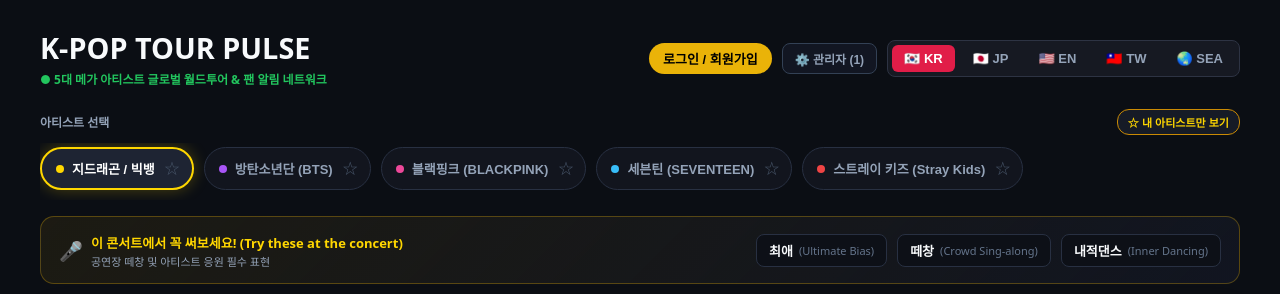
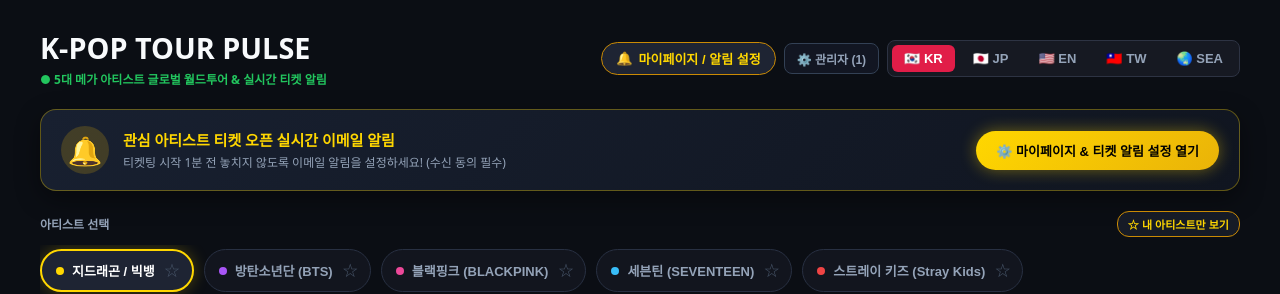
Before and after one commit to PeterPark2021/kpop-map, a React (Vite) app: page / in a window 1280 px wide. Shown: the top 294 px of the page. Built offline with nearby package versions, Linux system fonts and the light colour scheme; no server answers; the database is empty.

Commit message:
feat(ui): 메인 화면 중앙에 티켓 알림 배너 영구 배치 및 마이페이지 원클릭 연동

```diff
--- a/src/App.tsx
+++ b/src/App.tsx
@@ -26,7 +26,7 @@
   const [toastMessage, setToastMessage] = useState<string | null>(null);
 
   // 일반 사용자 상태 & 모달 제어
-  const [userProfile, setUserProfile] = useState<UserProfile | null>(null);
+  const [userProfile, setUserProfile] = useState<UserProfile | null>(userService.getCurrentProfile());
   const [isAuthModalOpen, setIsAuthModalOpen] = useState(false);
   const [isProfileModalOpen, setIsProfileModalOpen] = useState(false);
   const [filterOnlyFavorites, setFilterOnlyFavorites] = useState(false);
@@ -37,19 +37,16 @@
   const [isAdminOpen, setIsAdminOpen] = useState(false);
 
   useEffect(() => {
-    const unsub = tourService.subscribeToLanguageContent((items) => {
-      if (items && items.length > 0) {
-        setAllLangContent(items);
-      }
+    const unsubLang = tourService.subscribeToLanguageContent((items) => {
+      if (items && items.length > 0) setAllLangContent(items);
     });
-    return () => unsub();
-  }, []);
-
-  useEffect(() => {
-    const unsub = userService.subscribe((profile) => {
+    const unsubUser = userService.subscribe((profile) => {
       setUserProfile(profile);
     });
-    return () => unsub();
+    return () => {
+      unsubLang();
+      unsubUser();
+    };
   }, []);
 
   const showToast = (msg: string) => {
@@ -57,10 +54,16 @@
     setTimeout(() => setToastMessage(null), 3500);
   };
 
+  const handleOpenProfileModal = () => {
+    if (!userProfile) {
+      userService.loginDemoUser('K-POP 열정팬');
+    }
+    setIsProfileModalOpen(true);
+  };
+
   const handleToggleFavorite = async (artistId: string) => {
     if (!userProfile) {
-      setIsAuthModalOpen(true);
-      return;
+      userService.loginDemoUser('K-POP 열정팬');
     }
     const isNowFav = await userService.toggleFavoriteArtist(artistId);
     showToast(isNowFav ? '⭐ 관심 아티스트로 등록되었습니다!' : '관심 아티스트 등록이 해제되었습니다.');
@@ -155,14 +158,14 @@
       {isAuthModalOpen && (
         <UserAuthModal
           onClose={() => setIsAuthModalOpen(false)}
-          onSuccess={() => showToast('�� 로그인되었습니다!')}
+          onSuccess={() => showToast('🎉 로그인되었습니다!')}
         />
       )}
 
-      {/* 일반 사용자 마이페이지 & 알림 설정 모달 */}
-      {isProfileModalOpen && userProfile && (
+      {/* 마이페이지 & 티켓 오픈 알림 설정 모달 */}
+      {isProfileModalOpen && (
         <UserProfileModal
-          profile={userProfile}
+          profile={userProfile || userService.loginDemoUser('K-POP 열정팬')}
           onClose={() => setIsProfileModalOpen(false)}
         />
       )}
@@ -181,21 +184,21 @@
         />
       )}
 
+      {/* 상단 네비게이션 헤더 */}
       <header style={{ display: 'flex', justifyContent: 'space-between', alignItems: 'center', marginBottom: '20px', flexWrap: 'wrap', gap: '12px' }}>
         <div>
           <h1 style={{ margin: 0, fontSize: '1.8rem', color: '#f8fafc', fontWeight: 800 }}>
             K-POP TOUR PULSE
           </h1>
           <span style={{ fontSize: '12px', color: '#22c55e', fontWeight: 600 }}>
-            ● 5대 메가 아티스트 글로벌 월드투어 & 팬 알림 네트워크
+            ● 5대 메가 아티스트 글로벌 월드투어 & 실시간 티켓 알림
           </span>
         </div>
 
-        <div style={{ display: 'flex', alignItems: 'center', gap: '10px' }}>
-          {/* 일반 회원 로그인 / 프로필 버튼 */}
-          {userProfile ? (
+        <div style={{ display: 'flex', alignItems: 'center', gap: '8px' }}>
+          {/* 마이페이지 & 알림 설정 버튼 (상시 노출) */}
           <button
-              onClick={() => setIsProfileModalOpen(true)}
+            onClick={handleOpenProfileModal}
             style={{
               background: '#1e2433',
               color: '#ffd700',
@@ -210,25 +213,8 @@
               gap: '6px'
             }}
           >
-              <span>👤</span> {userProfile.displayName}
+            <span>🔔</span> {userProfile ? `${userProfile.displayName}` : '마이페이지 / 알림 설정'}
           </button>
-          ) : (
-            <button
-              onClick={() => setIsAuthModalOpen(true)}
-              style={{
-                background: '#eab308',
-                color: '#000',
-                border: 'none',
-                padding: '6px 14px',
-                borderRadius: '20px',
-                fontWeight: 800,
-                fontSize: '13px',
-                cursor: 'pointer'
-              }}
-            >
-              로그인 / 회원가입
-            </button>
-          )}
 
           <button
             onClick={() => setIsAdminOpen(true)}
@@ -248,6 +234,55 @@
           <LanguageSwitcher currentLang={currentLang} onLanguageChange={setCurrentLang} />
         </div>
       </header>
+
+      {/* 🌟 메인 화면 중앙: 티켓 오픈 실시간 알림 & 마이페이지 전용 배너 */}
+      <div style={{
+        background: 'linear-gradient(135deg, #182030 0%, #101520 100%)',
+        border: '1px solid #ffd70055',
+        borderRadius: '16px',
+        padding: '16px 20px',
+        display: 'flex',
+        justifyContent: 'space-between',
+        alignItems: 'center',
+        marginBottom: '20px',
+        boxShadow: '0 8px 24px rgba(0,0,0,0.4)',
+        flexWrap: 'wrap',
+        gap: '12px'
+      }}>
+        <div style={{ display: 'flex', alignItems: 'center', gap: '14px' }}>
+          <div style={{ fontSize: '28px', background: 'rgba(234, 179, 8, 0.2)', width: '48px', height: '48px', borderRadius: '50%', display: 'flex', alignItems: 'center', justifyContent: 'center' }}>
+            🔔
+          </div>
+          <div>
+            <strong style={{ color: '#ffd700', fontSize: '15px', display: 'block' }}>
+              관심 아티스트 티켓 오픈 실시간 이메일 알림
+            </strong>
+            <span style={{ color: '#94a3b8', fontSize: '12px' }}>
+              {userProfile?.notificationPrefs.emailEnabled
+                ? '✓ 현재 이메일 알림이 [활성화] 상태입니다. 티켓팅 오픈 즉시 알림이 발송됩니다.'
+                : '티켓팅 시작 1분 전 놓치지 않도록 이메일 알림을 설정하세요! (수신 동의 필수)'}
+            </span>
+          </div>
+        </div>
+
+        <button
+          onClick={handleOpenProfileModal}
+          style={{
+            background: 'linear-gradient(135deg, #ffd700, #eab308)',
+            color: '#000',
+            fontWeight: 900,
+            border: 'none',
+            padding: '10px 20px',
+            borderRadius: '24px',
+            cursor: 'pointer',
+            fontSize: '13px',
+            boxShadow: '0 0 16px rgba(255, 215, 0, 0.4)',
+            transition: 'transform 0.15s ease'
+          }}
+        >
+          ⚙️ 마이페이지 & 티켓 알림 설정 열기
+        </button>
+      </div>
 
       {/* 5대 아티스트 셀렉터 & 팔로우 필터 바 */}
       <ArtistSelector
```
Lines whose indentation alone changed are shown as unchanged.
